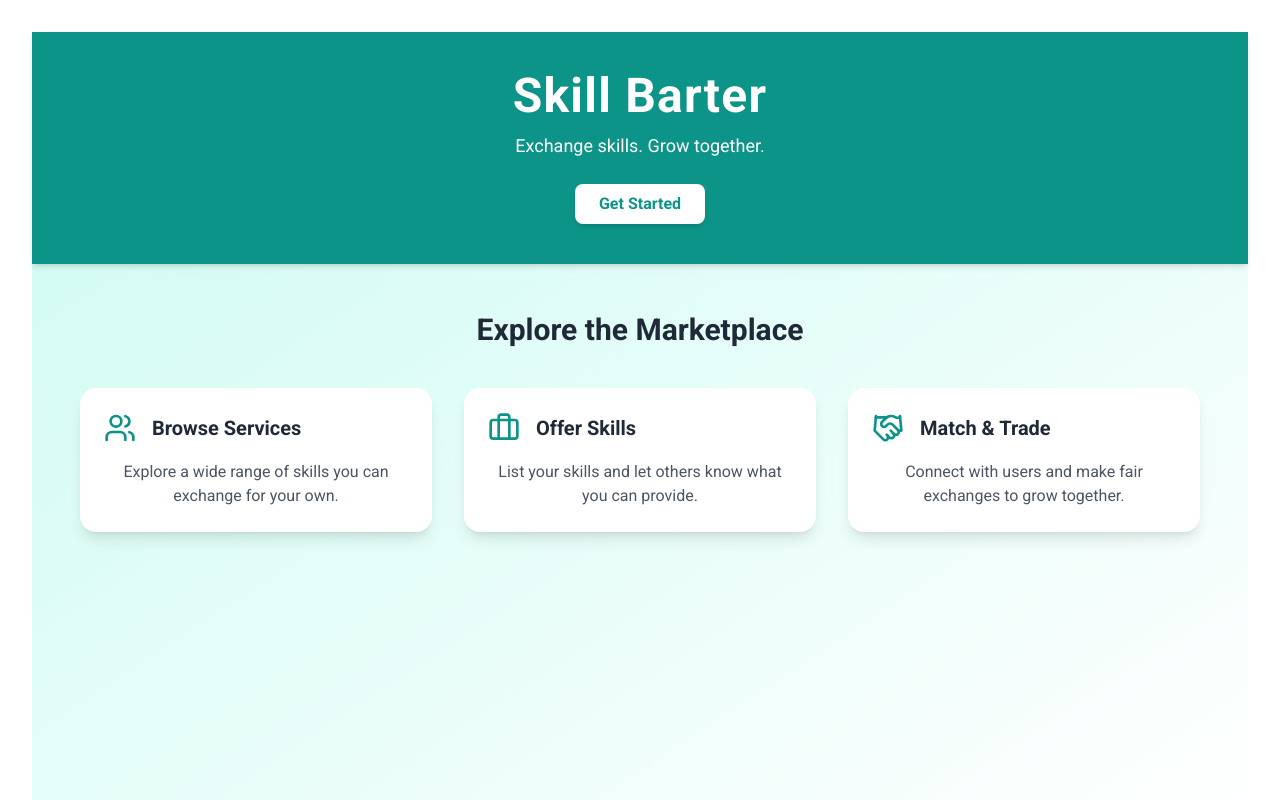
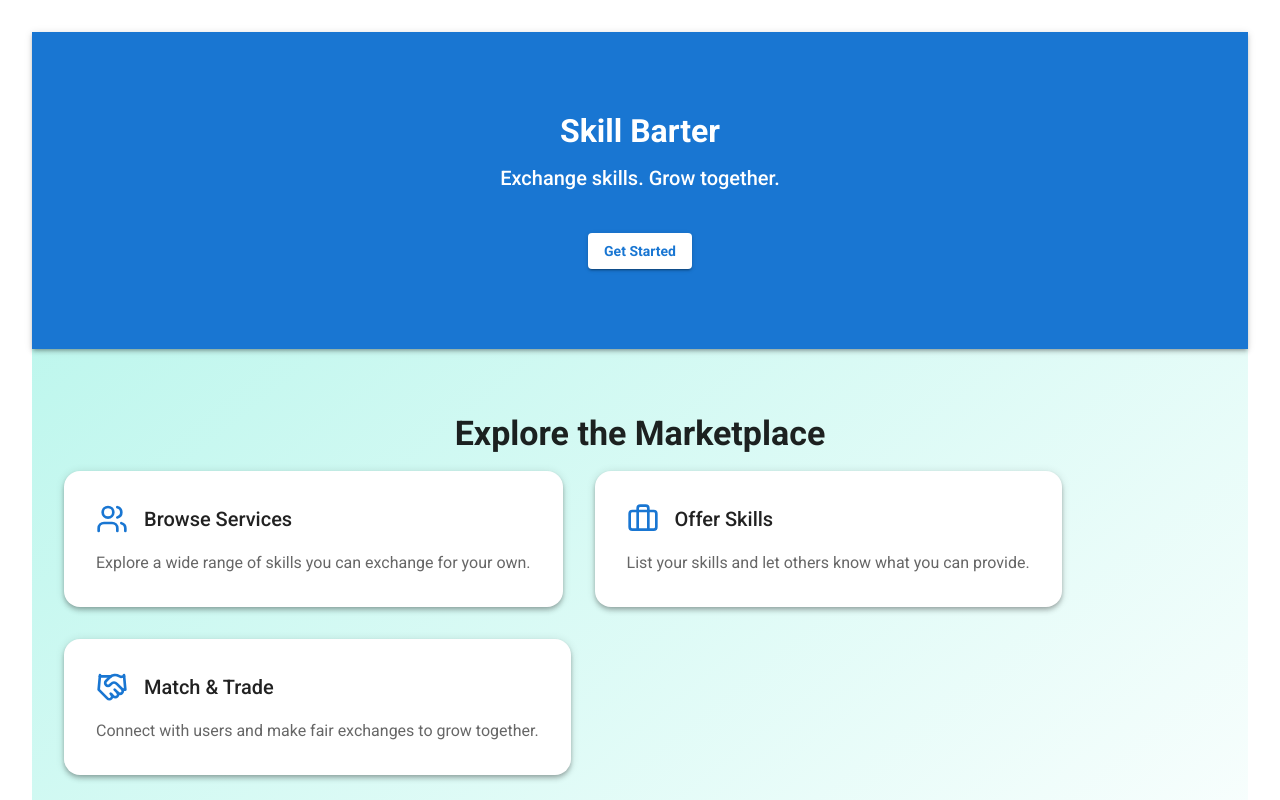
Before and after one commit to Dakshin-priya/SkillBarteringPlatform, a React (Vite) app: page / in a window 1280 px wide. Shown: the top 800 px of the page. Built offline with nearby package versions, Linux system fonts and the light colour scheme; no server answers.

Commit message:
Updated Swipe Page, Home Page, and Layout with improved styling and animations.

```diff
--- a/src/components/HomePage.jsx
+++ b/src/components/HomePage.jsx
@@ -1,52 +1,136 @@
 import React from 'react';
 import { useNavigate } from 'react-router-dom';
 import { Users, Briefcase, Handshake } from 'lucide-react';
+import {
+  Box,
+  Button,
+  Container,
+  Typography,
+  Grid,
+  Paper,
+  useTheme
+} from '@mui/material';
 
 function HomePage() {
   const navigate = useNavigate();
+  const theme = useTheme();
+
+  const features = [
+    {
+      icon: <Users size={32} color={theme.palette.primary.main} />,
+      title: 'Browse Services',
+      description: 'Explore a wide range of skills you can exchange for your own.'
+    },
+    {
+      icon: <Briefcase size={32} color={theme.palette.primary.main} />,
+      title: 'Offer Skills',
+      description: 'List your skills and let others know what you can provide.'
+    },
+    {
+      icon: <Handshake size={32} color={theme.palette.primary.main} />,
+      title: 'Match & Trade',
+      description: 'Connect with users and make fair exchanges to grow together.'
+    },
+    {
+      icon: <Users size={32} color={theme.palette.primary.main} />,
+      title: 'Build Your Network',
+      description: 'Connect with like-minded individuals to collaborate and grow your skills together.'
+    }
+  ];
 
   return (
-    <div className="min-h-screen bg-gradient-to-br from-teal-100 to-white text-gray-800">
-      <header className="bg-teal-600 text-white py-10 text-center shadow-md">
-        <h1 className="text-5xl font-extrabold tracking-wide">Skill Barter</h1>
-        <p className="mt-3 text-lg">Exchange skills. Grow together.</p>
-        <button
+    <Box
+      sx={{
+        minHeight: '100vh',
+        background: 'linear-gradient(to bottom right, #b2f5ea, #ffffff)',
+        color: 'text.primary'
+      }}
+    >
+      <Box
+        sx={{
+          backgroundColor: 'primary.main',
+          color: 'white',
+          py: 10,
+          textAlign: 'center',
+          boxShadow: 3
+        }}
+      >
+        <Typography variant="h2" fontWeight="bold" gutterBottom>
+          Skill Barter
+        </Typography>
+        <Typography variant="h6" gutterBottom>
+          Exchange skills. Grow together.
+        </Typography>
+        <Button
+          variant="contained"
           onClick={() => navigate('/login')}
-          className="mt-6 px-6 py-2 bg-white text-teal-600 font-semibold rounded-lg shadow-md hover:bg-gray-200 transition"
+          sx={{
+            mt: 4,
+            backgroundColor: 'white',
+            color: 'primary.main',
+            fontWeight: 'bold',
+            '&:hover': {
+              backgroundColor: '#f0f0f0'
+            }
+          }}
         >
           Get Started
-        </button>
-      </header>
+        </Button>
+      </Box>
 
-      <section className="max-w-6xl mx-auto px-4 py-12">
-        <h2 className="text-3xl font-bold text-center mb-10">Explore the Marketplace</h2>
-        <div className="grid grid-cols-1 md:grid-cols-3 gap-8">
-          <div className="bg-white p-6 rounded-2xl shadow-lg hover:shadow-xl transition duration-300">
-            <div className="flex items-center space-x-4 mb-4">
-              <Users className="text-teal-600 w-8 h-8" />
-              <h3 className="text-xl font-semibold">Browse Services</h3>
-            </div>
-            <p className="text-gray-600">Explore a wide range of skills you can exchange for your own.</p>
-          </div>
+      <Container sx={{ py: 8 }}>
+        <Typography variant="h4" fontWeight="bold" align="center" gutterBottom>
+          Explore the Marketplace
+        </Typography>
 
-          <div className="bg-white p-6 rounded-2xl shadow-lg hover:shadow-xl transition duration-300">
-            <div className="flex items-center space-x-4 mb-4">
-              <Briefcase className="text-teal-600 w-8 h-8" />
-              <h3 className="text-xl font-semibold">Offer Skills</h3>
-            </div>
-            <p className="text-gray-600">List your skills and let others know what you can provide.</p>
-          </div>
-
-          <div className="bg-white p-6 rounded-2xl shadow-lg hover:shadow-xl transition duration-300">
-            <div className="flex items-center space-x-4 mb-4">
-              <Handshake className="text-teal-600 w-8 h-8" />
-              <h3 className="text-xl font-semibold">Match & Trade</h3>
-            </div>
-            <p className="text-gray-600">Connect with users and make fair exchanges to grow together.</p>
-          </div>
-        </div>
-      </section>
-    </div>
+        <Grid container spacing={4} mt={2}>
+          {features.map((feature, index) => (
+            <Grid
+              item
+              xs={12}  // 1 card per row on small screens
+              sm={6}   // 2 cards per row on small and above
+              md={6}   // 2 cards per row on medium and above
+              lg={6}   // 2 cards per row on large and above
+              xl={6}   // 2 cards per row on extra-large and above
+              key={index}
+            >
+              <Box
+                sx={{
+                  display: 'flex',
+                  justifyContent: 'center',
+                  alignItems: 'center',
+                  height: '100%'
+                }}
+              >
+                <Paper
+                  elevation={4}
+                  sx={{
+                    display: 'flex',
+                    flexDirection: 'column',
+                    height: '100%',  // Ensures equal height
+                    justifyContent: 'space-between',
+                    p: 4,
+                    borderRadius: 4,
+                    transition: '0.3s',
+                    '&:hover': {
+                      boxShadow: 6
+                    }
+                  }}
+                >
+                  <Box display="flex" alignItems="center" mb={2} gap={2}>
+                    {feature.icon}
+                    <Typography variant="h6" fontWeight="medium">
+                      {feature.title}
+                    </Typography>
+                  </Box>
+                  <Typography color="text.secondary">{feature.description}</Typography>
+                </Paper>
+              </Box>
+            </Grid>
+          ))}
+        </Grid>
+      </Container>
+    </Box>
   );
 }
 
--- a/src/components/SwipePage.jsx
+++ b/src/components/SwipePage.jsx
@@ -2,11 +2,28 @@ import React, { useState, useEffect, useContext } from 'react';
 import { AuthContext } from '../context/AuthContext';
 import { collection, getDocs, setDoc, doc } from 'firebase/firestore';
 import { db } from '../firebase';
+import {
+  Box,
+  Button,
+  Container,
+  Typography,
+  Card,
+  CardContent,
+  CardActions,
+  Paper,
+  IconButton,
+  useTheme,
+  Fade,
+  Slide,
+  Stack,
+} from '@mui/material';
+import { ThumbUp, ThumbDown } from '@mui/icons-material';
 
 function SwipePage() {
   const { currentUser } = useContext(AuthContext);
   const [users, setUsers] = useState([]);
   const [currentIndex, setCurrentIndex] = useState(0);
+  const theme = useTheme();
 
   useEffect(() => {
     const fetchUsers = async () => {
@@ -29,7 +46,7 @@ function SwipePage() {
       await setDoc(doc(db, 'matches', `${currentUser.uid}_${targetUser.id}`), {
         user1: currentUser.uid,
         user2: targetUser.id,
-        status: 'pending'
+        status: 'pending',
       });
     }
     setCurrentIndex(currentIndex + 1);
@@ -41,28 +58,88 @@ function SwipePage() {
   const currentUserProfile = users[currentIndex];
 
   return (
-    <div className="container mx-auto p-4 max-w-md">
-      <h2 className="text-2xl font-bold mb-4">Swipe to Match</h2>
-      <div className="border rounded p-4 shadow">
-        <h3 className="font-semibold">{currentUserProfile?.displayName}</h3>
-        <p>Offers: {currentUserProfile?.skillsOffered?.join(', ')}</p>
-        <p>Needs: {currentUserProfile?.skillsNeeded?.join(', ')}</p>
-        <div className="flex justify-between mt-4">
-          <button
+    <Container maxWidth="sm" sx={{ py: 4 }}>
+      <Typography variant="h4" fontWeight="bold" align="center" gutterBottom>
+        Swipe to Match
+      </Typography>
+
+      <Paper
+        elevation={4}
+        sx={{
+          padding: 4,
+          display: 'flex',
+          flexDirection: 'column',
+          justifyContent: 'space-between',
+          borderRadius: 4,
+          backgroundColor: theme.palette.background.paper,
+          transition: 'transform 0.3s ease-in-out',
+          '&:hover': {
+            transform: 'scale(1.05)', // Slight scaling effect on hover
+            boxShadow: theme.shadows[6],
+          },
+        }}
+      >
+        <Card variant="outlined">
+          <CardContent>
+            <Typography variant="h6" fontWeight="medium">
+              {currentUserProfile?.displayName}
+            </Typography>
+            <Typography variant="body2" color="textSecondary">
+              Offers: {currentUserProfile?.skillsOffered?.join(', ')}
+            </Typography>
+            <Typography variant="body2" color="textSecondary">
+              Needs: {currentUserProfile?.skillsNeeded?.join(', ')}
+            </Typography>
+          </CardContent>
+
+          <CardActions sx={{ justifyContent: 'center', gap: 4 }}>
+            {/* Pass Button */}
+            <Fade in={true} timeout={300}>
+              <Button
                 onClick={() => handleSwipe('left')}
-            className="bg-red-600 text-white p-2 rounded hover:bg-red-700"
+                sx={{
+                  display: 'flex',
+                  alignItems: 'center',
+                  backgroundColor: theme.palette.error.main,
+                  color: 'white',
+                  padding: 1.5,
+                  '&:hover': {
+                    backgroundColor: theme.palette.error.dark,
+                  },
+                  transition: 'transform 0.2s ease',
+                }}
+                variant="contained"
               >
+                <ThumbDown sx={{ marginRight: 1 }} />
                 Pass
-          </button>
-          <button
+              </Button>
+            </Fade>
+
+            {/* Like Button */}
+            <Fade in={true} timeout={300}>
+              <Button
                 onClick={() => handleSwipe('right')}
-            className="bg-green-600 text-white p-2 rounded hover:bg-green-700"
+                sx={{
+                  display: 'flex',
+                  alignItems: 'center',
+                  backgroundColor: theme.palette.success.main,
+                  color: 'white',
+                  padding: 1.5,
+                  '&:hover': {
+                    backgroundColor: theme.palette.success.dark,
+                  },
+                  transition: 'transform 0.2s ease',
+                }}
+                variant="contained"
               >
+                <ThumbUp sx={{ marginRight: 1 }} />
                 Like
-          </button>
-        </div>
-      </div>
-    </div>
+              </Button>
+            </Fade>
+          </CardActions>
+        </Card>
+      </Paper>
+    </Container>
   );
 }
 
```
Also changed, not shown: src/styles/layout.css (+31 -9 lines), src/styles/profile.css (deleted, +0 -87 lines). Lines whose indentation alone changed are shown as unchanged.
